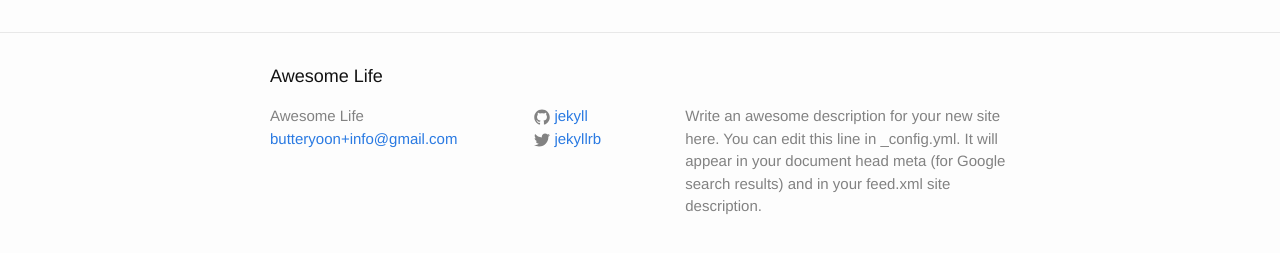
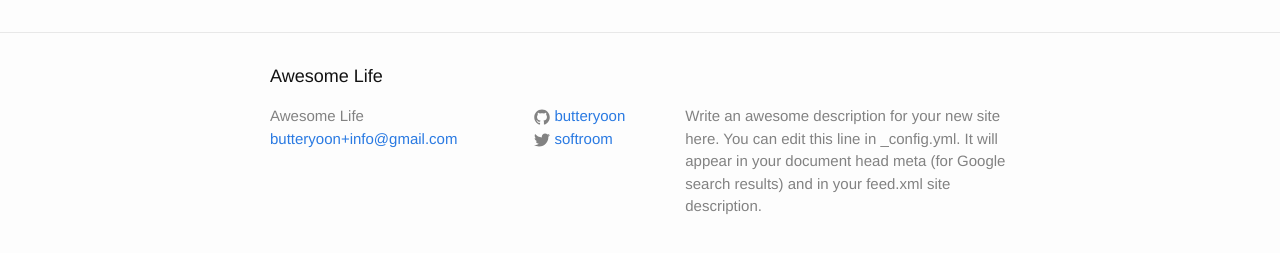
Before and after one commit to butteryoon/butteryoon.github.io, a Jekyll site: the page built from index.html, in a window 1280 px wide. Shown: the part 354-607 px from the top of the page. Built offline with Jekyll 4.4.1, drawn with Linux system fonts in a browser that asks for light colours.

Commit message:
메인설정 및 초기페이지 수정

```diff
--- a/_config.yml
+++ b/_config.yml
@@ -14,8 +14,9 @@
   Google search results) and in your feed.xml site description.
 baseurl: "" # the subpath of your site, e.g. /blog
 url: "http://yourdomain.com" # the base hostname & protocol for your site
-twitter_username: jekyllrb
-github_username:  jekyll
+twitter_username: softroom
+github_username: butteryoon
 
 # Build settings
 markdown: kramdown
+markdown_ext: markdown, md
--- a/index.html
+++ b/index.html
@@ -9,11 +9,7 @@
   <ul class="post-list">
     {% for post in site.posts %}
       <li>
-        <span class="post-meta">{{ post.date | date: "%b %-d, %Y" }}</span>
-
-        <h2>
-          <a class="post-link" href="{{ post.url | prepend: site.baseurl }}">{{ post.title }}</a>
-        </h2>
+        <span class="post-meta">{{ post.date | date: "%b %-d, %Y" }}</span> <h1> <a class="post-link" href="{{ post.url | prepend: site.baseurl }}">{{ post.title }}</a> </h1>
       </li>
     {% endfor %}
   </ul>
```
